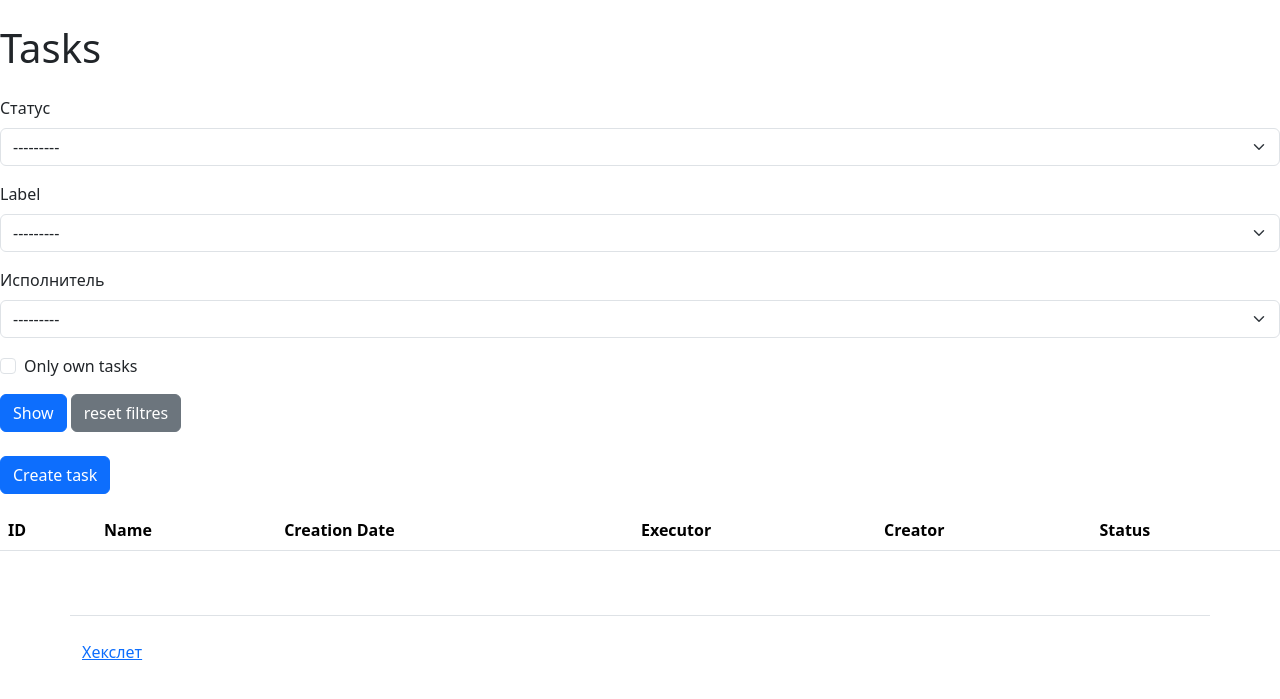
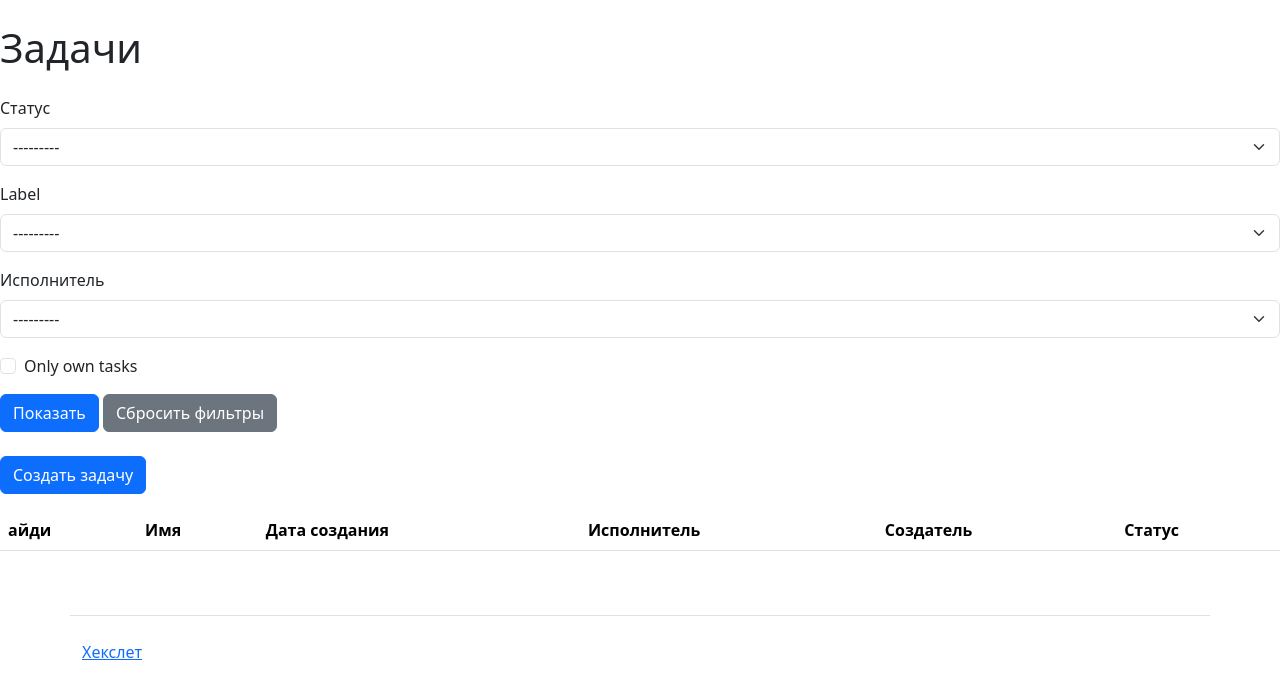
Before and after one commit to lyovaparsyan94/python-project-52, a Django app: page /tasks/ in a window 1280 px wide. Shown: the part 56-755 px from the top of the page. Run offline with Django 5.2, Linux system fonts and the light colour scheme; the visitor is signed in with stand-in values (Sample User, id 1); data comes from the database, SQL or seed files in the repository; data that the repository does not hold is empty; parts of the project's set-up code (start-up, migrations or seed data) failed here and were passed over; some libraries are stand-ins or nearby versions.

Commit message:
fix: update structure

```diff
--- a/task_manager/tasks/views.py
+++ b/task_manager/tasks/views.py
@@ -27,7 +27,7 @@ class TasksCreate(AuthRequired, SuccessMessageMixin, CreateView):
     form_class = TasksForm
     template_name = "tasks/create.html"
     success_url = reverse_lazy("tasks:list")
-    success_message = gettext("Task create successfull")
+    success_message = gettext("Задача успешно создана")
 
     def form_valid(self, form):
         form.instance.creator = self.request.user
@@ -39,7 +39,7 @@ class TasksUpdate(AuthRequired, SuccessMessageMixin, UpdateView):
     form_class = TasksForm
     template_name = "tasks/update.html"
     success_url = reverse_lazy("tasks:list")
-    success_message = gettext("Task update successfull")
+    success_message = gettext("Задача успешно изменена")
 
 
 class TasksDelete(
@@ -49,7 +49,7 @@ class TasksDelete(
     model = Tasks
     template_name = "tasks/delete.html"
     success_url = reverse_lazy("tasks:list")
-    success_message = gettext("Task delete successfull")
+    success_message = gettext("Задача успешно удалена")
 
 
 class TaskClick(AuthRequired, NoPermissionHandleMixin, DetailView):
--- a/task_manager/templates/statuses/list.html
+++ b/task_manager/templates/statuses/list.html
@@ -14,7 +14,7 @@
         <thead>
           <tr>
             <th>айди</th>
-            <th>Имя пользователя</th>
+            <th>Имя</th>
             <th>Дата создания</th>
             <th></th>
           </tr>
--- a/task_manager/templates/tasks/list.html
+++ b/task_manager/templates/tasks/list.html
@@ -4,7 +4,7 @@
 
 {% block content %}
 <h1 class="my-4">
-    {% translate 'Tasks' %}
+    Задачи
 </h1>
 
 <!-- Форма фильтрации -->
@@ -24,20 +24,20 @@
 </div>
 
   <div>
-      <button type="submit" class="btn btn-primary">{% translate 'Show' %}</button>
-      <a href="{% url 'tasks:list' %}" class="btn btn-secondary">{% translate 'reset filtres' %}</a>
+      <button type="submit" class="btn btn-primary">Показать</button>
+      <a href="{% url 'tasks:list' %}" class="btn btn-secondary">Сбросить фильтры</a>
   </div>
 </form>
-    <a class="btn btn-primary mb-3" href="{% url 'tasks:create' %}">{% translate 'Create task' %}</a>
+    <a class="btn btn-primary mb-3" href="{% url 'tasks:create' %}">Создать задачу</a>
     <table class="table table-striped">
         <thead>
           <tr>
-            <th>{% translate 'ID' %}</th>
-            <th>{% translate 'Name' %}</th>
-            <th>{% translate 'Creation Date' %}</th>
-            <th>{% translate 'Executor' %}</th>
-            <th>{% translate 'Creator' %}</th>
-            <th>{% translate 'Status' %}</th>
+            <th>айди</th>
+            <th>Имя</th>
+            <th>Дата создания</th>
+            <th>Исполнитель</th>
+            <th>Создатель</th>
+            <th>Статус</th>
           </tr>
         </thead>
         <tbody>
@@ -50,9 +50,9 @@
             <td>{{ task.creator }}</td>
             <td>{{ task.status }}</td>
             <td>
-              <a href="{% url 'tasks:update' task.id%}">{% translate 'Edit' %}</a>
+              <a href="{% url 'tasks:update' task.id%}">Изменить</a>
               <br>
-              <a href="{% url 'tasks:delete' task.id %}">{% translate 'Delete' %}</a>
+              <a href="{% url 'tasks:delete' task.id %}">Удалить</a>
             </td>
           </tr>
           {% endfor %}
```
